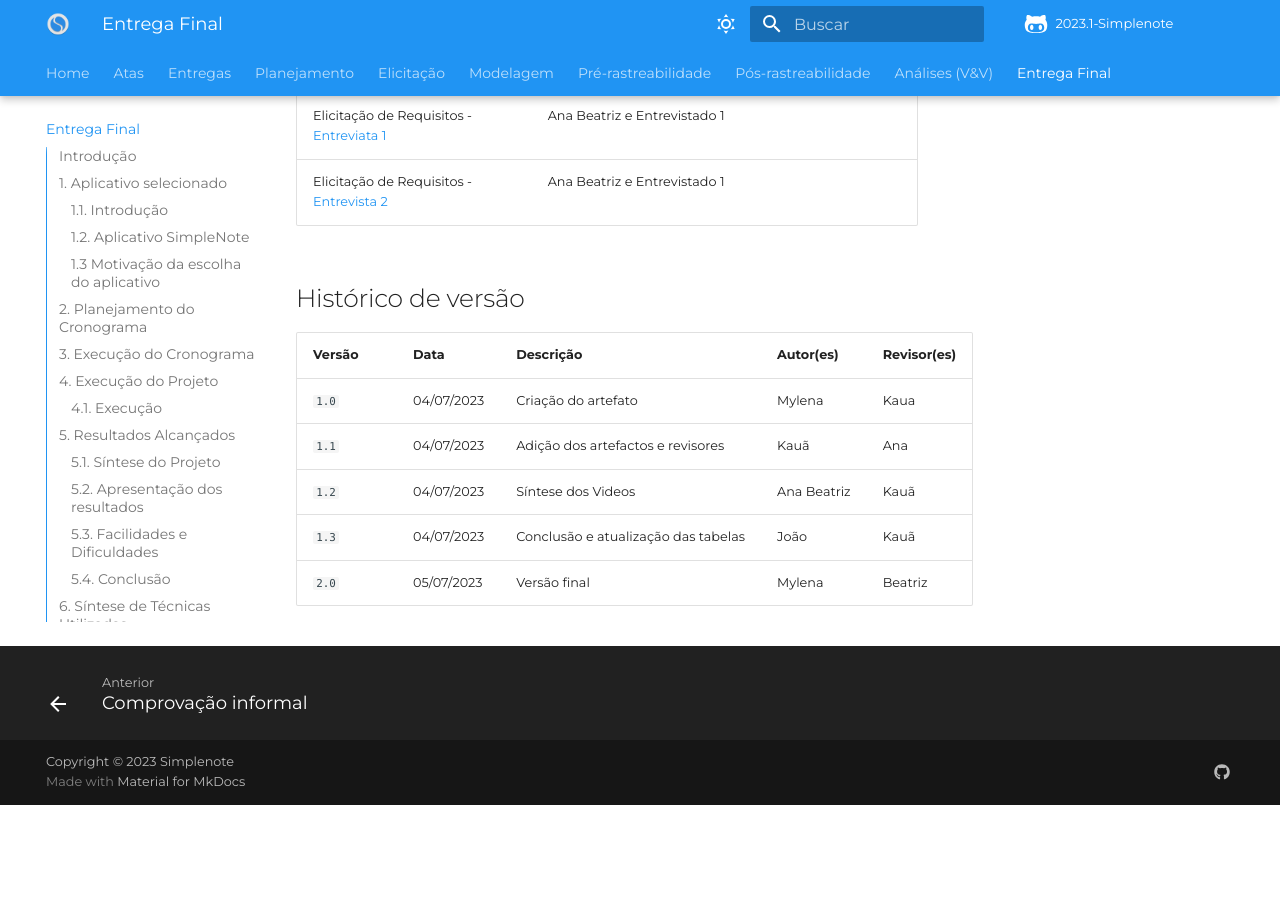
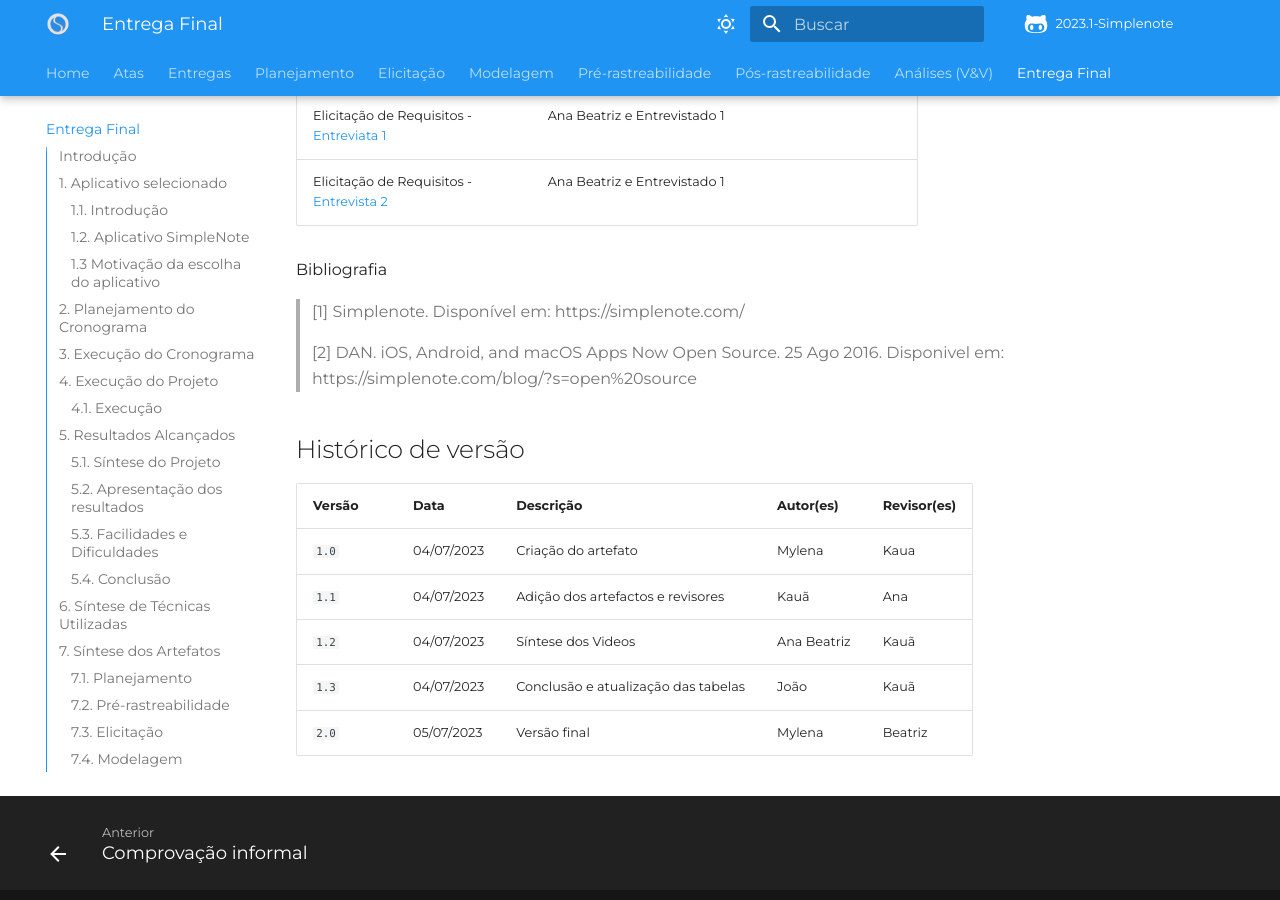
Before and after one commit to Requisitos-de-Software/2023.1-Simplenote, an MkDocs documentation site: the page built from docs/entrega-final.md, in a window 1280 px wide and 900 px high, scrolled down 13388 px. Built offline with MkDocs 1.6.1 and Material for MkDocs 9.7.7, drawn with Linux system fonts in a browser that asks for light colours; some web fonts are replaced; comment, search, counter and statistics services are not loaded; before the commit the page ends 14193 px from its top, so only the background shows below that.

Commit message:
Adicionando bibliografia sobre o app

```diff
--- a/docs/entrega-final.md
+++ b/docs/entrega-final.md
@@ -19,10 +19,10 @@
 ### 1.2. Aplicativo SimpleNote
 
 O Simplenote é uma plataforma de anotações com suporte a Markdown e está disponível em diversas plataformas, incluindo Android, Linux, Windows, iOS e macOS.
-Ademais, as anotações podem ser facilmente acessadas através da maioria dos navegadores da web.
+Ademais, as anotações podem ser facilmente acessadas através da maioria dos navegadores da web. [¹](#ancora1)
 
 O Simplenote foi desenvolvido pela Simperium em 2008 e teve uma versão premium lançada em 2009, que foi posteriormente suspensa quando a Automattic adquiriu o serviço em 2013.
-Em maio de 2016, foi lançado um cliente oficial do Simplenote para Linux e, em agosto de 2016, a Automattic disponibilizou o código-fonte dos seus aplicativos Simplenote para Android, Linux, iOS e macOS como código aberto.
+Em maio de 2016, foi lançado um cliente oficial do Simplenote para Linux e, em agosto de 2016, a Automattic disponibilizou o código-fonte dos seus aplicativos Simplenote para Android, Linux, iOS e macOS como código aberto. [²](#ancora2)
 
 ### 1.3 Motivação da escolha do aplicativo
 
@@ -365,6 +365,12 @@
 | Elicitação de Requisitos - <br> [Entrevista 2](https://youtu.be/x1gkQIUbq_k)                      | Ana Beatriz e Entrevistado 1                             |
 
 
+Bibliografia
+> [1] Simplenote. Disponível em: https://simplenote.com/
+>
+> [2] DAN. iOS, Android, and macOS Apps Now Open Source. 25 Ago 2016. Disponivel em: https://simplenote.com/blog/?s=open%20source
+
+
 ## Histórico de versão
 
 | Versão | Data       | Descrição                           | Autor(es)   | Revisor(es) |
```
